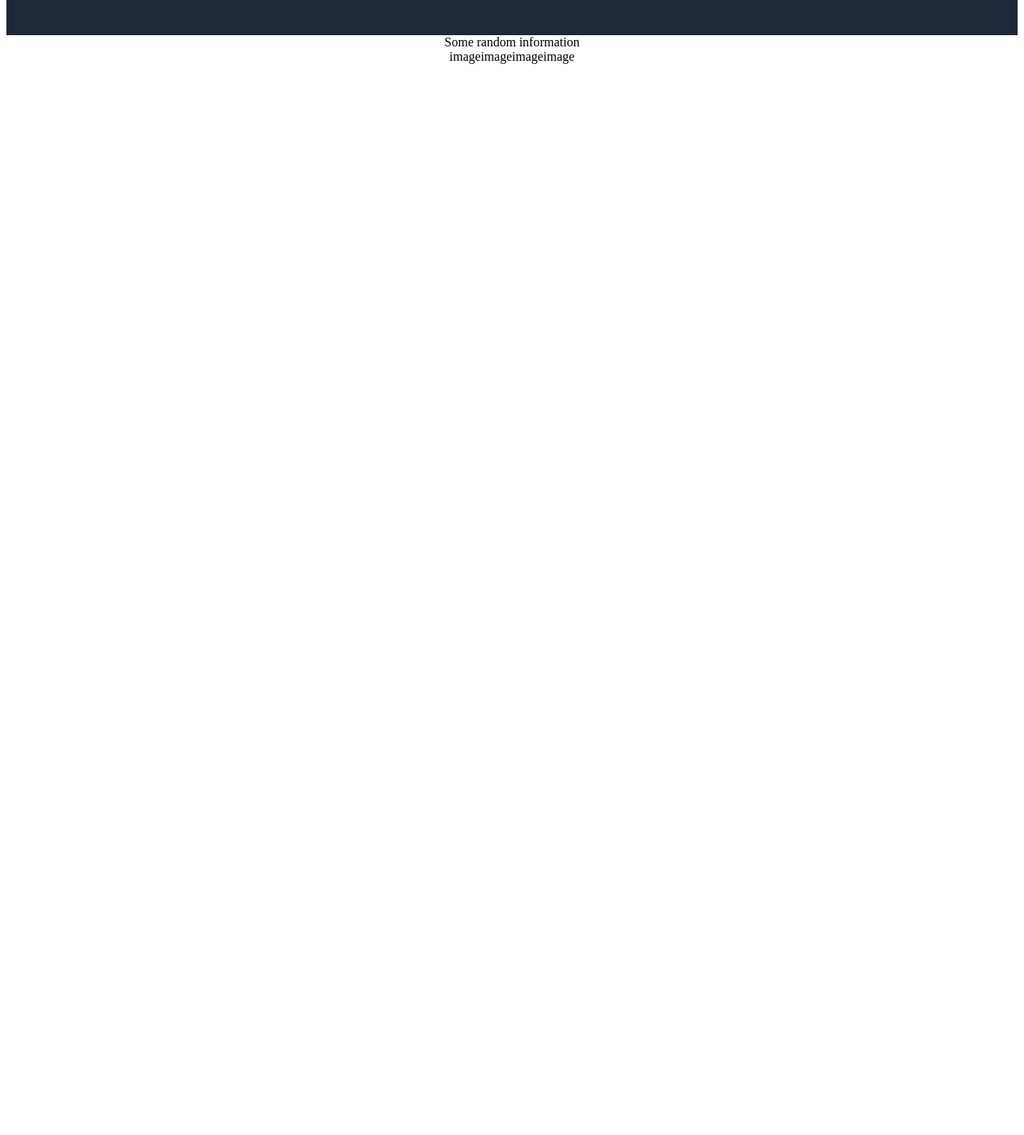
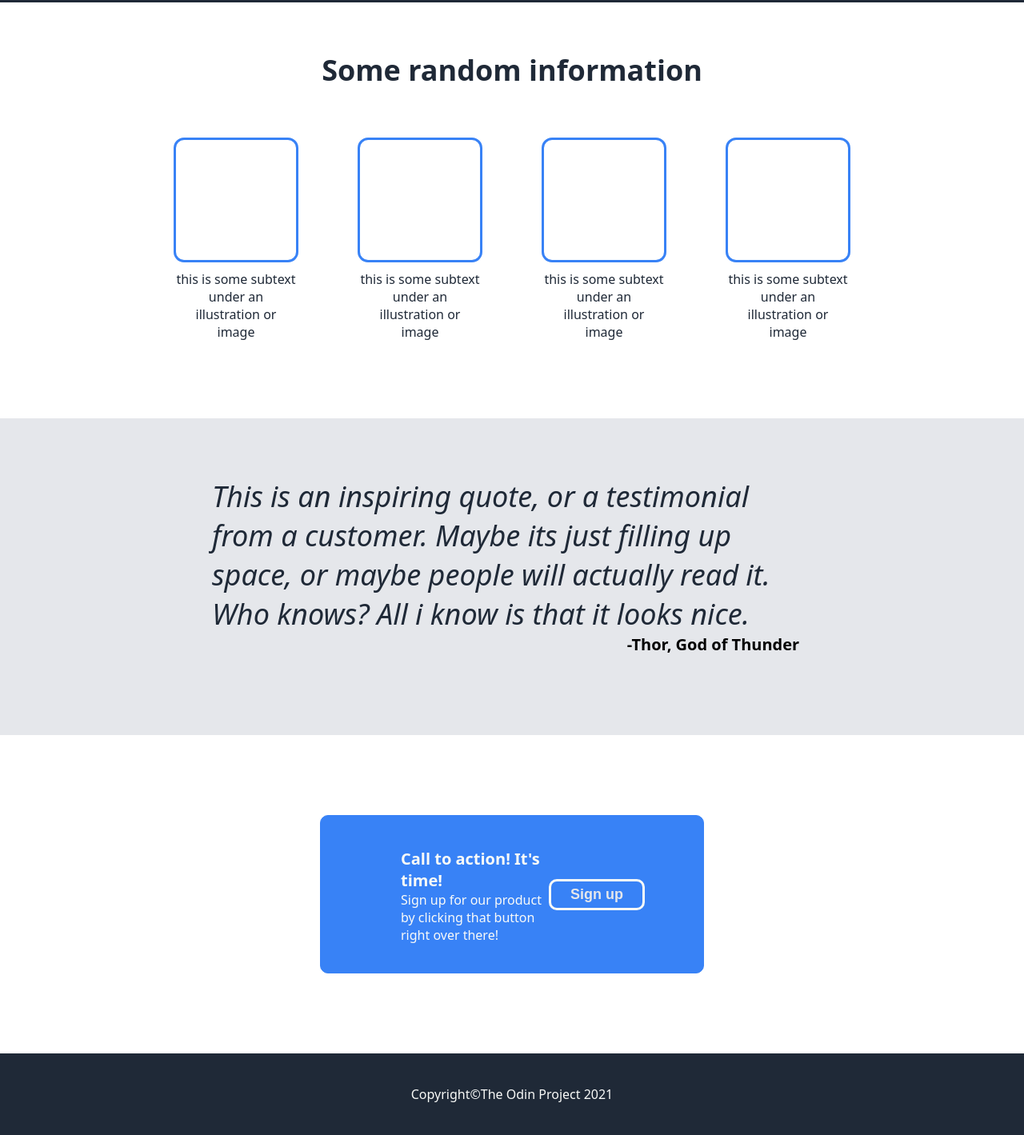
Before and after one commit to Ayala2385/landing-page, a plain HTML site: page index.html in a window 1280 px wide. Shown: the part 500-1919 px from the top of the page at 80% size. Before the commit the page ends 816 px from the top, so only its background shows below. Drawn offline with Linux system fonts and the light colour scheme.

Commit message:
modified and added divs and classes

```diff
--- a/index.html
+++ b/index.html
@@ -34,25 +34,36 @@
         <div class="random">Some random information</div>
         <div class="cardcon">
           <div class="card">
-                <div class="img">image</div>
-                <div class="text"></div>
+            <div class="img"></div>
+            <div class="text">this is some subtext under an illustration or image</div>
           </div>
           <div class="card">
-                <div class="img">image</div>
-                <div class="text"></div>
+            <div class="img"></div>
+            <div class="text">this is some subtext under an illustration or image</div>
           </div>
             <div class="card">
-                <div class="img">image</div>
-                <div class="text"></div>
+            <div class="img"></div>
+           <div class="text">this is some subtext under an illustration or image</div>
           </div>
           <div class="card">
-                <div class="img">image</div>
-                <div class="text"></div>
+            <div class="img"></div>
+            <div class="text">this is some subtext under an illustration or image</div>
           </div>
         </div>
     </div>
-    <div class="qoucon"></div>
-    <div class="actcon"></div>
-    <div class="footer"></div>
+    <div class="quocon">
+        <p class="quote">This is an inspiring quote, or a testimonial from a customer. Maybe its just filling up space, or maybe people will actually read it. Who knows? All i know is that it looks nice.</p>
+        <figcaption>-Thor, God of Thunder</figcaption>
+    </div>
+    <div class="actcon">
+      <div class="par">
+        <p class="para">Call to action! It's time!</p>
+        <p class="parag">Sign up for our product by clicking that button right over there!</p>
+      </div>
+      <div class="bot">
+        <button class="border">Sign up</button>
+      </div>
+    </div>
+    <div class="footer">Copyright  <span>&copy;</span>  The Odin Project 2021</div>
 </body>
 </html>
--- a/styles.css
+++ b/styles.css
@@ -2,15 +2,16 @@ body {
     display: flex;
     flex-direction: column;
     height: 100vh;
-    flex: 1 1 100%;
+    margin: 0;
+    font-family: system-ui, -apple-system, BlinkMacSystemFont, 'Segoe UI', Roboto, Oxygen, Ubuntu, Cantarell, 'Open Sans', 'Helvetica Neue', sans-serif;
 }
 
 .header{
     background-color: #1f2937;
     display: flex;
     align-items: center;
-    padding: 10px;
-    flex-grow: 0;
+    justify-content: center;
+    gap: 400px;
 
 
 }
@@ -18,15 +19,12 @@ body {
 .logo {
     font-size: 24px;
     color: #f9faf8;
-    flex-grow: 1;
     display: flex;
     font-weight: 800;
-    justify-content: center;
 
 }
 
 .links {
-    flex-grow: 1;
     display: flex;
     justify-content: center;
 
@@ -41,43 +39,35 @@ ul {
 a {
     text-decoration: none;
     color: #e5e7eb;
-    font-size: 23px;
 }
 
 .topcon {
     background-color: #1f2937;
     display: flex;
-    padding: 120px 0px;
+    padding: 100px;
+    justify-content: center;
+    gap: 50px;
 }
 
 .lefcon {
     display: flex;
     flex-direction: column;
-    flex-grow: 1;
-    flex-basis: 100%;
     justify-content: center;
-    align-items: center;
 }
 
 .title {
     font-size: 48px;
-    font-weight:900;
+    font-weight:800;
     color: #f9faf8;
-    width: 48%;
-    padding-left: 143px;
-
+    width: 360px;
+    flex: 1 1 100%;
 }
 
 .subtext {
     font-size: 18px;
     color: #e5e7eb;
     padding-bottom: 14px;
-    width: 48%;
-    padding-left: 143px;
-}
-
-.but {
-    padding-right: 220px;
+    width: 450px;
 }
 
 .button {
@@ -87,29 +77,141 @@ a {
   text-align: center;
   border-radius: 10px;
   border: none;
+  font-size: 18px;
+  font-weight: 600;
 }
 
 .rigcon {
     display: flex;
     align-items: center;
-    flex-grow: 1;
-    flex-basis: 100%;
 }
 
 .picture {
     color: #e5e7eb;
-    background-color: rgb(132, 132, 137);
-    flex: 0 0 70%;
+    background-color: rgb(115, 114, 122);
     text-align: center;
-    padding: 100px 0px;
+    padding: 100px 120px;
 }
 
 .imgcon {
     display: flex;
     flex-direction: column;
-    align-items: center;
+    padding-bottom: 57px;
 }
 
 .cardcon {
     display: flex;
+    justify-content: center;
+
 }
+
+.card {
+    display: flex;
+    flex-direction: column;
+    align-items: center;
+    padding: 30px;
+    padding-top: 0;
+}
+
+
+.img {
+    width: 150px;
+    height: 150px;
+    text-align: center;
+    border: 3px solid #3882f6;
+    border-radius: 13px;
+}
+
+.text {
+    width: 150px;
+    padding: 10px;
+    text-align: center;
+    color: #1f2937;
+}
+
+.random {
+    font-size: 36px;
+    font-weight: 900;
+    color: #1f2937;
+    padding: 60px 0px;
+    text-align: center;
+}
+
+.quocon {
+    display: flex;
+    flex-direction: column;
+    background-color: #E5E7EB;
+    padding-bottom: 100px;
+
+}
+
+.quote {
+    font-size: 36px;
+    color: #1f2937;
+    font-style: italic;
+    font-weight: 200;
+    width: 750px;
+    padding-top: 73px;
+    margin: auto;
+}
+
+figcaption {
+    display: flex;
+    justify-content: center;
+    padding-left: 503px;
+    font-weight: bold;
+    font-size: 20px;
+}
+
+.actcon {
+    display: flex;
+    justify-content: space-between;
+    align-items: center;
+    background-color: #3882f6;
+    border: 1px solid #3882f6;
+    border-radius: 10px;
+    margin: 100px 400px;
+    padding: 20px 100px;
+}
+
+.par {
+    color:#f9faf8;
+}
+
+.para {
+    font-weight: bold;
+    font-size: 20px;
+    margin-bottom: 0;
+}
+
+.parag {
+    margin-top: 0;
+}
+
+.bot {
+    align-items: center;
+    display: flex;
+}
+
+.border {
+  background-color: #3882f6;
+  color: #e5e7eb;
+  padding: 6px 24px;
+  text-align: center;
+  border-radius: 10px;
+  border: 3px solid #f9faf8;
+  font-size: 18px;
+  font-weight: 600;
+  flex-shrink: 0;
+}
+
+.footer {
+    display: flex;
+    justify-content: center;
+    align-items: center;
+    background-color: #1f2937;
+    color: #f9faf8;
+    padding: 40px;
+    word-spacing: normal;
+
+}
```
Lines whose indentation alone changed are shown as unchanged.
